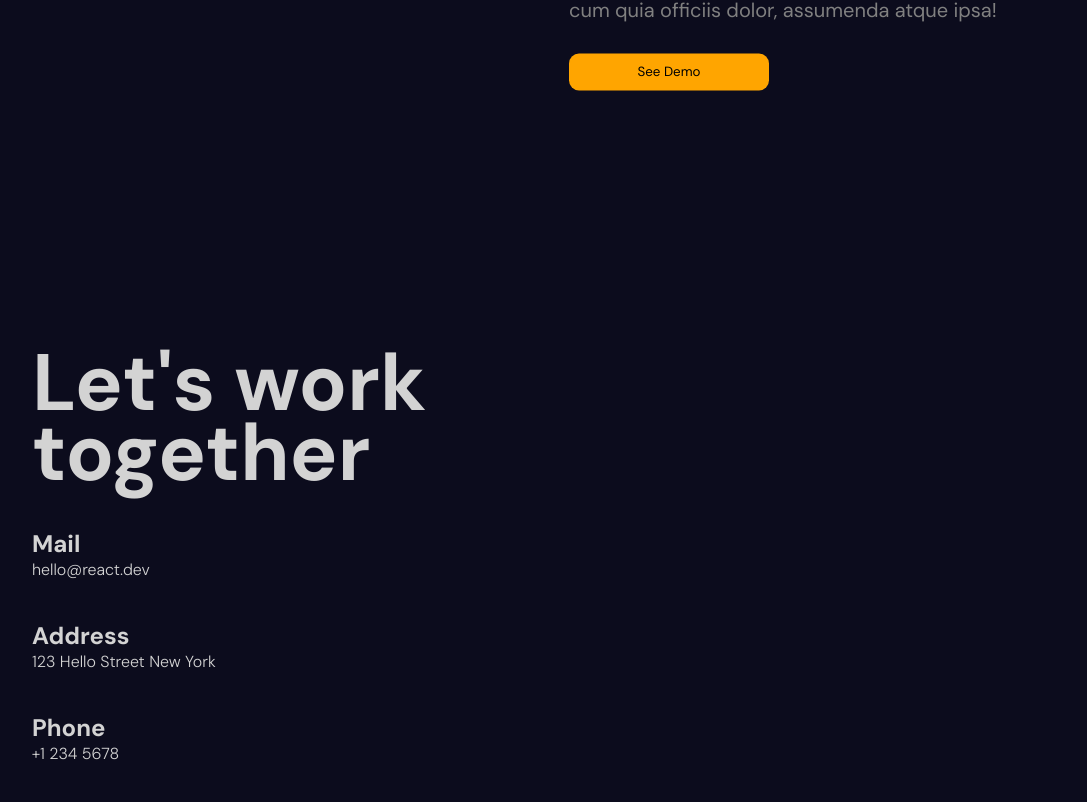
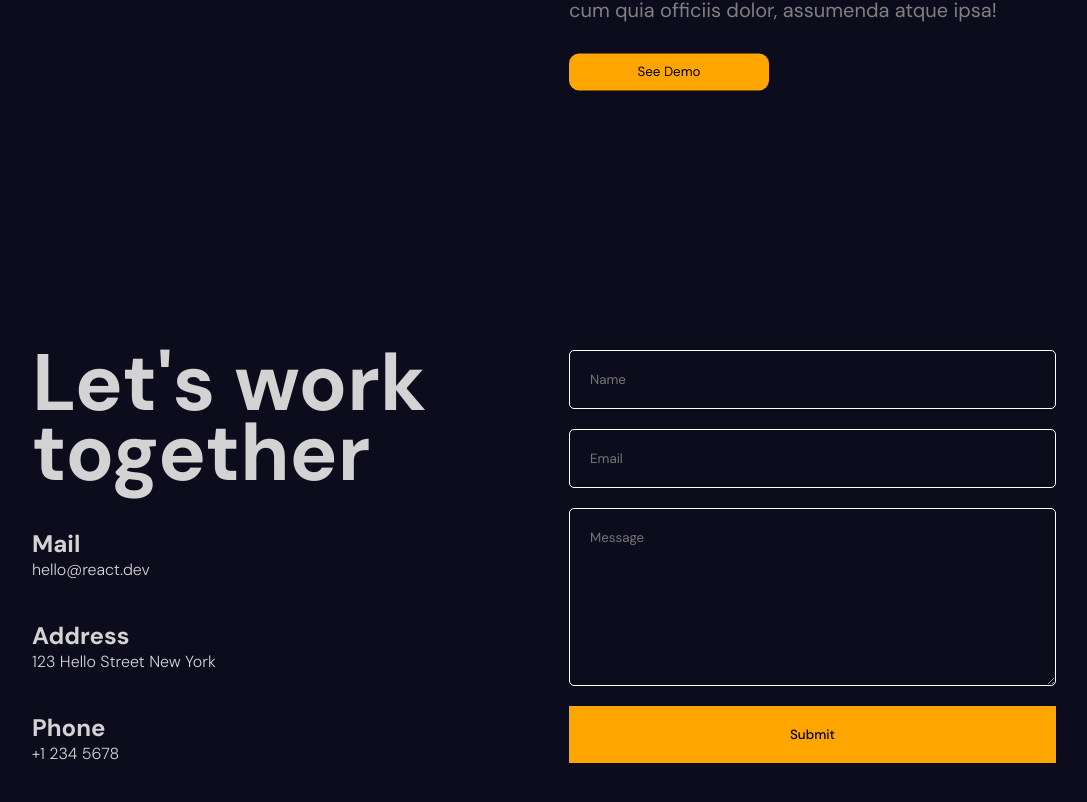
Before and after one commit to erickdc7/react-portfolio-7, a React (Vite) app: page / in a window 1280 px wide. Shown: the part 6377-7179 px from the top of the page, without its empty margins (96-1183 px from the left). Built offline with nearby package versions, Linux system fonts and the light colour scheme.

Commit message:
add animation

```diff
--- a/src/components/contact/Contact.jsx
+++ b/src/components/contact/Contact.jsx
@@ -55,8 +55,8 @@ const Contact = () => {
                 </motion.div>
 
                 <motion.form
-                    initial={{ opacity: 1 }}
-                    whileInView={{ opacity: 0 }}
+                    initial={{ opacity: 0 }}
+                    whileInView={{ opacity: 1 }}
                     transition={{ delay: 3, duration: 1 }}
                 >
                     <input type="text" placeholder="Name" />
```
